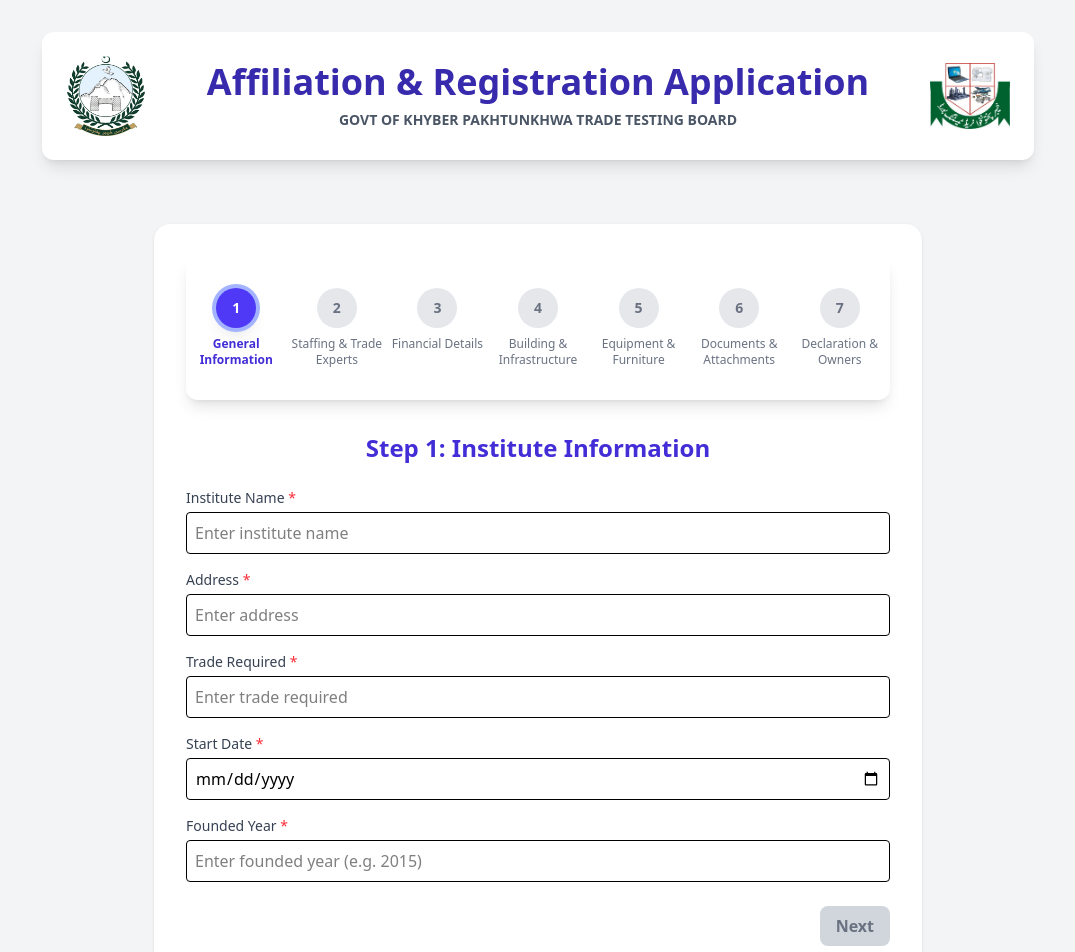
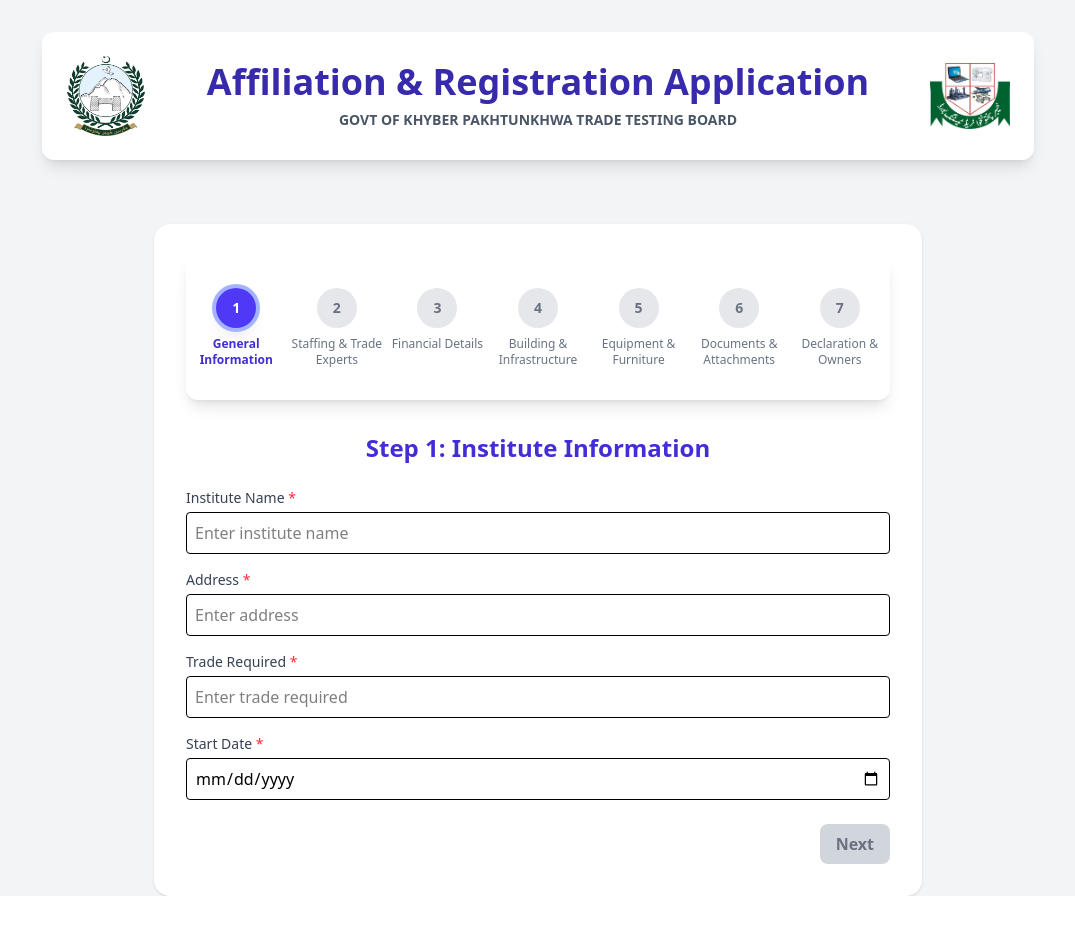
Before and after one commit to ImUsama2004/Technical-Board-Task, a React (Vite) app: page /form in a window 1280 px wide. Shown: the top 952 px of the page, without its empty margins (102-1177 px from the left). After the commit the page ends 896 px from the top, so only its background shows below. Built offline with nearby package versions, Linux system fonts and the light colour scheme.

Commit message:
Document Changes

```diff
--- a/src/component/Step1Institute.jsx
+++ b/src/component/Step1Institute.jsx
@@ -6,7 +6,6 @@ const Step1Institute = ({ nextStep, formData, setFormData }) => {
     address: formData.address || "",
     trade: formData.trade || "",
     startDate: formData.startDate || "",
-    foundedYear: formData.foundedYear || "",
   });
 
   const [isValid, setIsValid] = useState(false);
@@ -17,8 +16,7 @@ const Step1Institute = ({ nextStep, formData, setFormData }) => {
       data.name.trim() !== "" &&
       data.address.trim() !== "" &&
       data.trade.trim() !== "" &&
-      data.startDate.trim() !== "" &&
-      data.foundedYear.trim() !== "";
+      data.startDate.trim() !== "";
     setIsValid(valid);
   }, [data]);
 
@@ -92,20 +90,6 @@ const Step1Institute = ({ nextStep, formData, setFormData }) => {
             className="w-full border rounded p-2"
           />
         </div>
-
-        <div>
-          <label className="block text-sm font-medium text-gray-700 mb-1">
-            Founded Year <span className="text-red-500">*</span>
-          </label>
-          <input
-            type="number"
-            name="foundedYear"
-            placeholder="Enter founded year (e.g. 2015)"
-            value={data.foundedYear}
-            onChange={handleChange}
-            className="w-full border rounded p-2"
-          />
-        </div>
       </div>
 
       {/* Navigation Buttons */}
--- a/src/component/Step6Document.jsx
+++ b/src/component/Step6Document.jsx
@@ -7,11 +7,6 @@ const Step6Documents = ({ nextStep, prevStep, formData, setFormData }) => {
     { id: 1, label: "Colour page of institute along with monogram" },
     { id: 2, label: "Message and mission statement of institute by the Director or Principal along with picture" },
     { id: 3, label: "Application for affiliation to Secretary TTB" },
-    { id: 4, label: "Staff statement showing qualification, salary, cell No. and signature" },
-    { id: 5, label: "Equipment list" },
-    { id: 6, label: "Building map" },
-    { id: 7, label: "Building agreement if rented" },
-    { id: 8, label: "Library book list" },
   ];
 
   const handleFileChange = (id, file) => {
--- a/src/component/Step7Declaration.jsx
+++ b/src/component/Step7Declaration.jsx
@@ -4,7 +4,6 @@ const Step7Declaration = ({ prevStep, formData }) => {
   const [place, setPlace] = useState("");
   const [date, setDate] = useState("");
   const [confirmed, setConfirmed] = useState(false);
-  const [missionFile, setMissionFile] = useState(null);
 
   const [partners, setPartners] = useState([
     { name: "", cnic: "", signature: null },
@@ -30,11 +29,10 @@ const Step7Declaration = ({ prevStep, formData }) => {
     const partner1Valid =
       partner1.name && partner1.cnic.length === 13 && partner1.signature;
 
-    const allRequired =
-      partner1Valid && place && date && missionFile && confirmed;
+    const allRequired = partner1Valid && place && date && confirmed;
 
     setIsValid(allRequired);
-  }, [partners, place, date, missionFile, confirmed]);
+  }, [partners, place, date, confirmed]);
 
   const handleSubmit = () => {
     console.log("✅ Final Submitted Data:", {
@@ -42,7 +40,6 @@ const Step7Declaration = ({ prevStep, formData }) => {
       partners,
       place,
       date,
-      missionFile,
     });
   };
 
@@ -161,23 +158,6 @@ const Step7Declaration = ({ prevStep, formData }) => {
         className="w-full border rounded p-2 mb-3"
       />
 
-      {/* Mission File */}
-      <label className="block mb-2 font-medium text-gray-700">
-        Upload Mission & Message Statement (PDF/Image)
-        <span className="text-red-500">*</span>
-      </label>
-      <input
-        type="file"
-        accept=".pdf,.jpg,.png"
-        onChange={(e) => setMissionFile(e.target.files[0])}
-        className="block w-full border rounded p-2 mb-4"
-      />
-      {missionFile && (
-        <p className="text-green-600 text-sm mb-2">
-          ✅ File uploaded: {missionFile.name}
-        </p>
-      )}
-
       {/* Confirm Checkbox */}
       <label className="flex items-center gap-2 mb-4">
         <input
```
